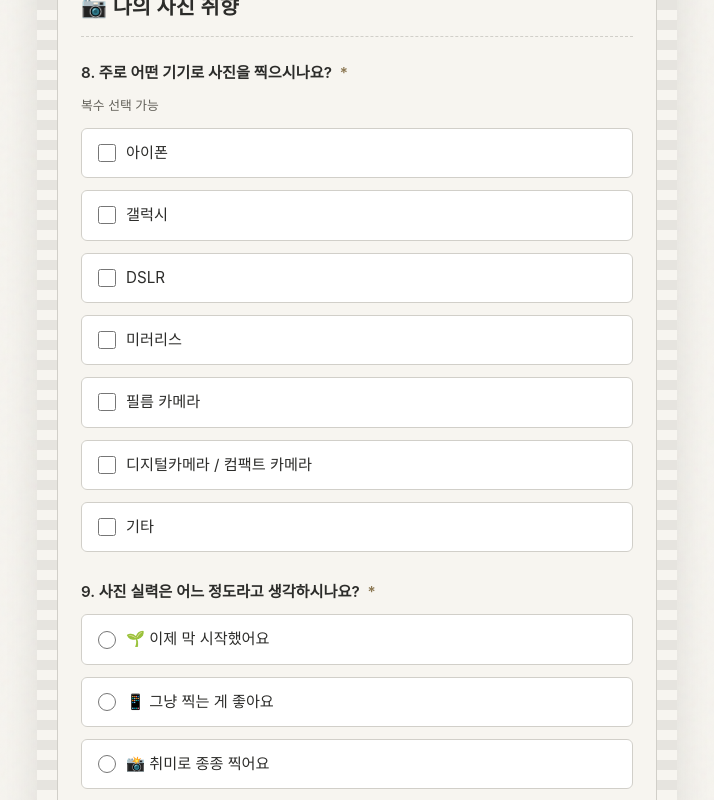
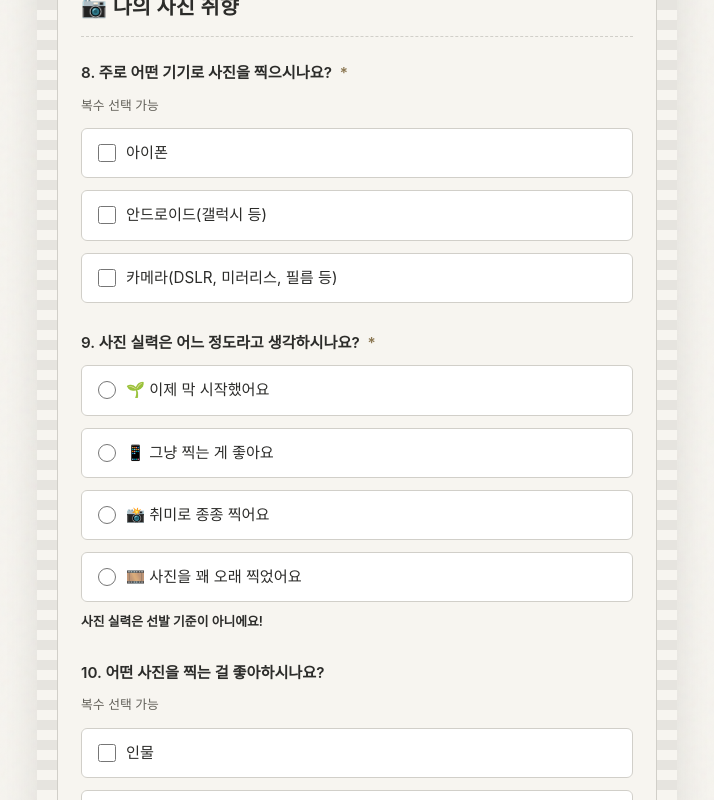
Before and after one commit to sojeong-im/shutter-sai-form, a React (Vite) app: page / in a window 1280 px wide. Shown: the part 2120-2920 px from the top of the page, without its empty margins (283-997 px from the left). Built offline with nearby package versions, Linux system fonts and the light colour scheme; a web font is replaced by a local one.

Commit message:
feat: refine device question and add camera model input

```diff
--- a/src/App.tsx
+++ b/src/App.tsx
@@ -17,6 +17,7 @@ function App() {
     status: '',
     location: '',
     devices: [] as string[],
+    cameraModel: '',
     skillLevel: '',
     photoTypes: [] as string[],
     reason: '',
@@ -94,6 +95,9 @@ function App() {
   };
 
   const isFormValid = () => {
+    const isCameraSelected = formData.devices.includes('카메라(DSLR, 미러리스, 필름 등)');
+    const isCameraModelValid = isCameraSelected ? formData.cameraModel.trim() !== '' : true;
+
     return (
       formData.name.trim() !== '' &&
       formData.gender !== '' &&
@@ -103,6 +107,7 @@ function App() {
       formData.status !== '' &&
       formData.location.trim() !== '' &&
       formData.devices.length > 0 &&
+      isCameraModelValid &&
       formData.skillLevel !== '' &&
       formData.reason.trim() !== '' &&
       formData.timeSlots.length > 0 &&
@@ -254,13 +259,18 @@ function App() {
               <label className="form-label">8. 주로 어떤 기기로 사진을 찍으시나요? <span className="required-mark">*</span></label>
               <span className="help-text">복수 선택 가능</span>
               <div className="checkbox-group" style={{marginTop: '12px'}}>
-                {['아이폰', '갤럭시', 'DSLR', '미러리스', '필름 카메라', '디지털카메라 / 컴팩트 카메라', '기타'].map(option => (
+                {['아이폰', '안드로이드(갤럭시 등)', '카메라(DSLR, 미러리스, 필름 등)'].map(option => (
                   <label key={option} className={`checkbox-label ${formData.devices.includes(option) ? 'selected' : ''}`}>
                     <input type="checkbox" checked={formData.devices.includes(option)} onChange={() => handleCheckboxChange('devices', option)} />
                     {option}
                   </label>
                 ))}
               </div>
+              {formData.devices.includes('카메라(DSLR, 미러리스, 필름 등)') && (
+                <div style={{marginTop: '12px', animation: 'fadeIn 0.3s ease-out'}}>
+                  <input type="text" name="cameraModel" className="input-text" value={formData.cameraModel} onChange={handleInputChange} onFocus={handleFocus} onBlur={handleBlur} placeholder="사용하시는 카메라 기종을 적어주세요 (예: 캐논 AE-1, 소니 A7M4 등)" required />
+                </div>
+              )}
             </div>
 
             <div className="form-group">
```
